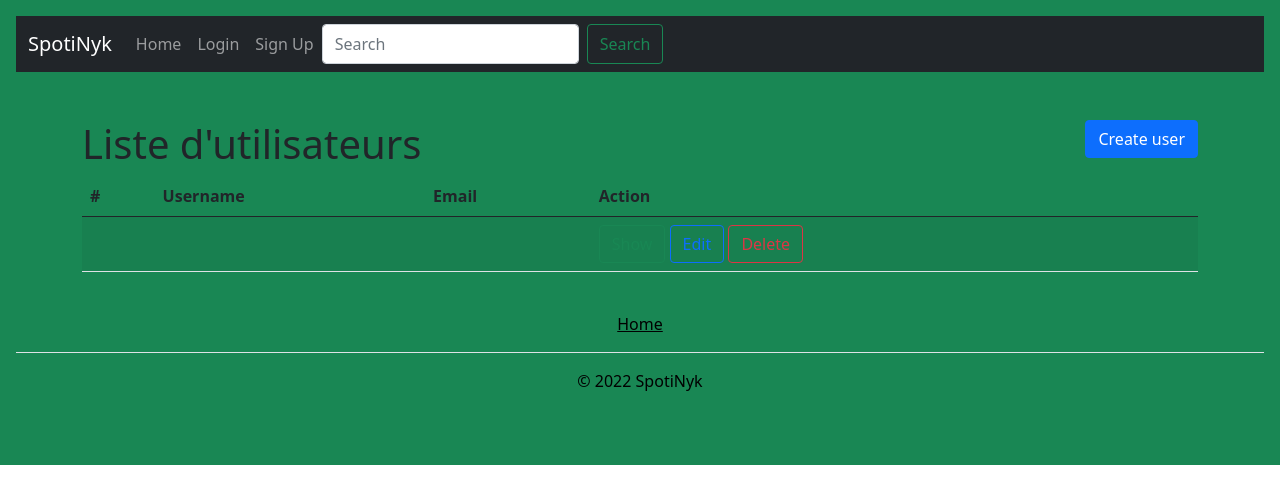
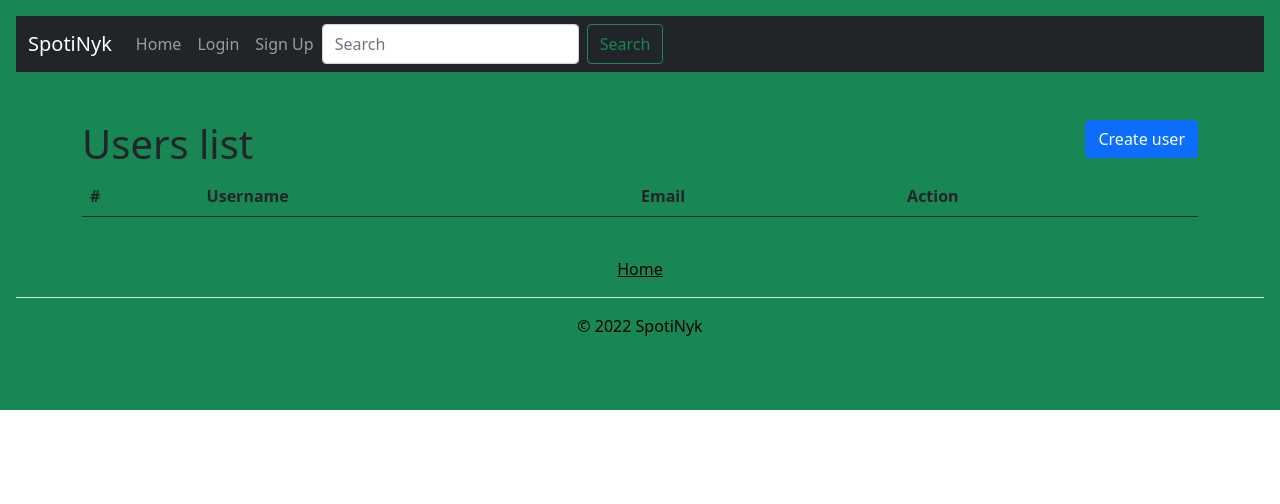
Before and after one commit to sambarthazon/WebsiteProject-UQAC, a Flask app: page /list-user in a window 1280 px wide. Shown: the top 504 px of the page. Run offline with Flask 2, Linux system fonts and the light colour scheme; a user stored in the database is signed in; data comes from the database, SQL or seed files in the repository; lists and menus that the app fills with data are empty; some libraries are stand-ins or nearby versions.

Commit message:
Update list_users.html

```diff
--- a/website/templates/list_users.html
+++ b/website/templates/list_users.html
@@ -13,7 +13,7 @@
 {% endwith %}
 <div class="row">
     <div class="col">
-        <h1 class="mt-5">Liste d'utilisateurs</h1>
+        <h1 class="mt-5">Users list</h1>
     </div>
     <div class="col text-end">
         <a class="btn btn-primary mt-5" href="{{url_for('auth.sign_up')}}">Create user</a>
@@ -30,20 +30,21 @@
       </tr>
     </thead>
     <tbody>
+     {% for user in users %}
       <tr>
         <th scope="row">{{user.id}}</th>
         <td class="lead">{{user.username}}</td>
         <td class="lead">{{user.email}}</td>
         <td>
-            <form action="{{ url_for('users.destroy-user', id=user.id) }}"
+            <form action="{{url_for('users.destroy', user_id=user.id)}}"
                   method="POST">
 
-                <a href="{{ url_for('users.show-user', id=user.id) }}"
+                <a href="{{url_for('users.show', user_id=user.id)}}"
                     class="btn btn-outline-success"
                     role="button">
                         Show
                 </a>
-                <a href="{{ url_for('users.update-user', id=user.id) }}"
+                <a href="{{url_for('users.update', user_id=user.id)}}"
                     class="btn btn-outline-primary"
                     role="button">
                         Edit
@@ -52,6 +53,7 @@
             </form>
         </td>
     </tr>
+    {% endfor %}
     </tbody>
   </table>
 
```
